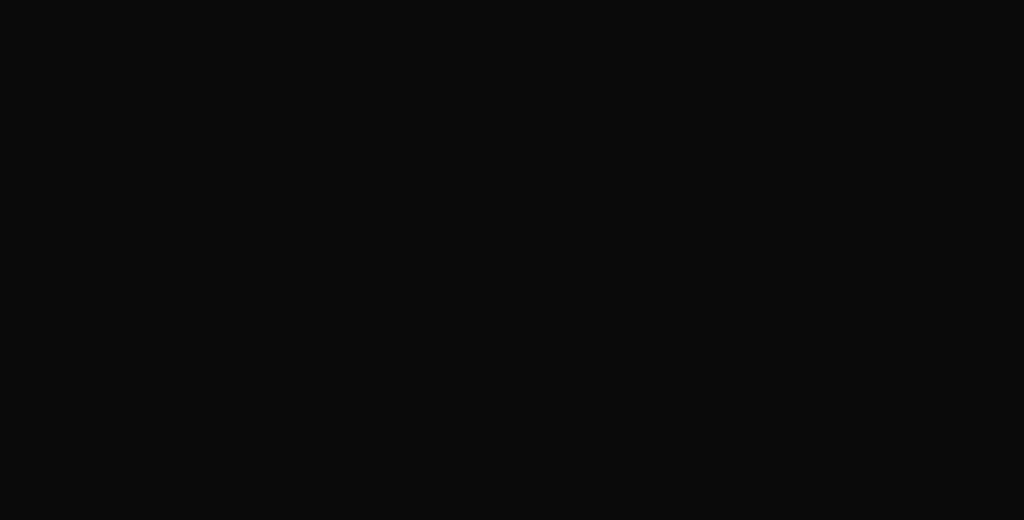
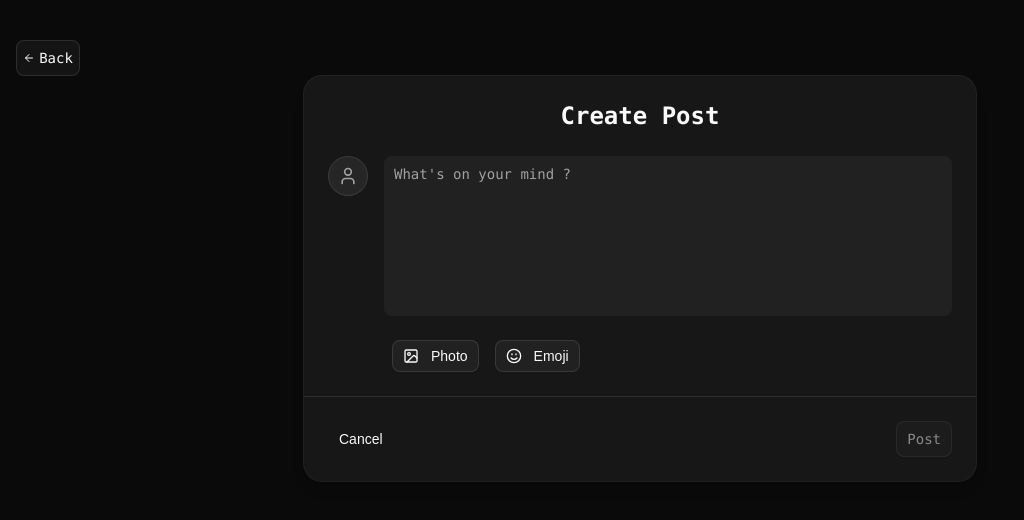
Before and after one commit to sahilsharma123923/Mini-SocialApp, a React (Vite) app in the folder Frontend/: page /create in a window 1280 px wide. Before the commit this address had no page. Shown: the top 520 px of the page, without its empty margins (0-1024 px from the left). Built offline with nearby package versions, Linux system fonts and the light colour scheme.

Commit message:
Make a create post page

```diff
--- a/Frontend/src/App.tsx
+++ b/Frontend/src/App.tsx
@@ -1,6 +1,7 @@
 import './App.css'
 import { Routes,Route } from 'react-router-dom'
 import Home from './pages/Home'
+import CreatePostPage from './pages/CreatePostPage'
 
 
 function App() {
@@ -9,6 +10,7 @@ function App() {
 
   <Routes>
     <Route path='/' element={<Home/>}/>
+    <Route path='/create' element={<CreatePostPage/>}/>
   </Routes>
 
   )
--- a/Frontend/src/components/CreatePost.tsx
+++ /dev/null
@@ -1,22 +0,0 @@
-import { useState } from "react"
-import { Input } from "./ui/input";
-import { Button } from "./ui/button";
-import { Avatar, AvatarFallback } from "./ui/avatar";
-
-
-const CreatePost = () => {
-    const[text,setText]=useState<string>("");
-  return (
-    <div className="flex items-center border rounded-xl p-6 gap-3">
-
-      <Avatar className="size-10">
-        <AvatarFallback>SS</AvatarFallback>
-      </Avatar>
-       <Input value={text} onChange={(e)=>setText(e.target.value)} placeholder="What's on your mind ?" className="flex-1"/>
-
-      <Button onClick={()=>console.log(text)} className=" text-neutral-200 hover:text-neutral-50  bg-indigo-600 hover:bg-indigo-700 p-3">Post</Button>
-    </div>
-  )
-}
-
-export default CreatePost
--- /dev/null
+++ b/Frontend/src/components/FloatingButton.tsx
@@ -0,0 +1,15 @@
+import { Link } from "react-router-dom"
+import { Button } from "./ui/button"
+import { Plus } from "lucide-react"
+
+const FloatingButton = () => {
+  return (
+  <Link to="/create">
+    <Button  size="icon" className="text-white bg-blue-800 fixed bottom-8 right-8 h-12 w-12 rounded-full hover:bg-blue-700  hover:text-white shadow-lg">
+      <Plus className="size-6"/>
+    </Button>
+  </Link>
+  )
+}
+
+export default FloatingButton
--- a/Frontend/src/components/Navbar.tsx
+++ b/Frontend/src/components/Navbar.tsx
@@ -12,10 +12,10 @@ const Navbar = () => {
         {/* Logo */}
         <Link
           to="/"
-          className="flex items-center gap-2 text-xl font-bold text-foreground"
+          className="flex items-center gap-2 text-2xl font-semibold text-foreground"
          >
           <MessagesSquare className="size-5" />
-           <span>SocialApp</span>
+           <span className="font-mono">SocialApp</span>
         </Link>
 
         {/* Search */}
--- /dev/null
+++ b/Frontend/src/pages/CreatePostPage.tsx
@@ -0,0 +1,76 @@
+import { Avatar, AvatarFallback } from "@/components/ui/avatar"
+import { ArrowLeft, Image, Smile, User } from "lucide-react"
+import { Card,CardHeader,CardContent,CardTitle, CardFooter } from "@/components/ui/card"
+import { Textarea } from "@/components/ui/textarea"
+import { useState } from "react"
+import { Separator } from "@/components/ui/separator"
+import { Button } from "@/components/ui/button"
+import { useNavigate } from "react-router-dom"
+
+const CreatePostPage = () => {
+    const [content,setContent]=useState("");
+
+    const navigate=useNavigate();
+
+  return (
+  <div className="min-h-screen bg-background py-10 px-4">
+    <div >
+        <Button variant="outline" size="icon" onClick={()=>navigate(-1)} className="w-16 gap-1 font-mono">
+            <ArrowLeft className="size-3"/>
+            Back
+        </Button>
+    </div>
+     <Card className="max-w-2xl mx-auto shadow-lg rounded-2xl">
+      <CardHeader className=" flex items-center justify-center">
+        <CardTitle className="text-2xl font-mono font-semibold">Create Post</CardTitle>
+      </CardHeader>
+      <CardContent className="space-y-6">
+
+        <div className="flex items-start gap-4">
+
+         <Avatar className="h-10 w-10">
+            <AvatarFallback>
+               <User className="size-5"/>
+            </AvatarFallback>
+          </Avatar>
+
+          <Textarea
+          value={content}
+          onChange={(e)=>setContent(e.target.value)}
+          className="w-full min-h-40 resize-none border-0 shadow-none focus-visible:ring-0 font-mono text-lg"
+          placeholder="What's on your mind ?"
+          />
+          </div>
+
+          <div className=" mx-16 flex gap-4 justify-start">
+            <Button variant="outline" size="sm">
+               <Image className="size-4 mr-2"/>
+               Photo
+            </Button>
+            <Button variant="outline" size="sm">
+                <Smile className="size-4 mr-2"/>
+             Emoji
+            </Button>
+          </div>
+       </CardContent>
+
+       <Separator/>
+
+       <CardFooter className="flex justify-between">
+        <Button variant="ghost">
+          Cancel
+        </Button>
+        <Button
+        variant="outline"
+        disabled={!content.trim()}
+        className="font-mono"
+         >Post
+        </Button>
+       </CardFooter>
+     </Card>
+ </div>
+
+  )
+}
+
+export default CreatePostPage
--- a/Frontend/src/pages/Feed.tsx
+++ b/Frontend/src/pages/Feed.tsx
@@ -1,6 +1,5 @@
 import PostCard from "@/components/PostCard"
 import { useState } from "react";
-import CreatePost from "@/components/CreatePost";
 
 
 const fakePosts=[
@@ -55,8 +54,7 @@ const Feed = () => {
   const[posts,setPosts]=useState(fakePosts);
 
   return (
-    <div className="max-w-xl mx-auto mt-10 px-4 flex flex-col gap-4">
-      <CreatePost/>
+    <div className="max-w-xl mx-auto mt-10 px-4 flex flex-col gap-4 font-mono">
      {posts.map((post)=>{
        return <PostCard key={post.id} post={post}/>
       })};
--- a/Frontend/src/pages/Home.tsx
+++ b/Frontend/src/pages/Home.tsx
@@ -1,11 +1,13 @@
 import Navbar from "@/components/Navbar"
 import Feed from "./Feed"
+import FloatingButton from "@/components/FloatingButton"
 
 const Home = () => {
   return (
     <div>
     <Navbar/>
     <Feed/>
+    <FloatingButton/>
     </div>
   )
 }
```
